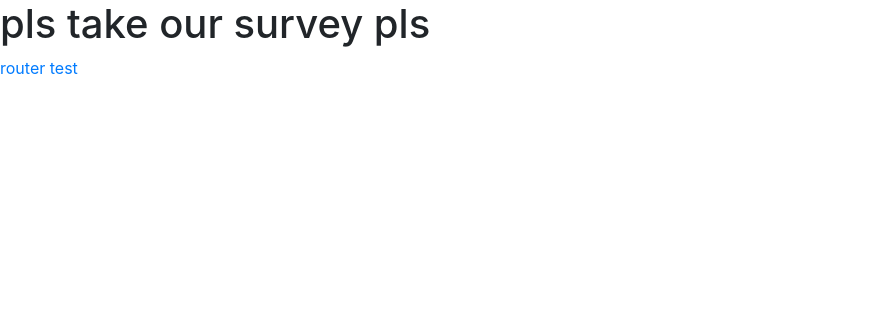
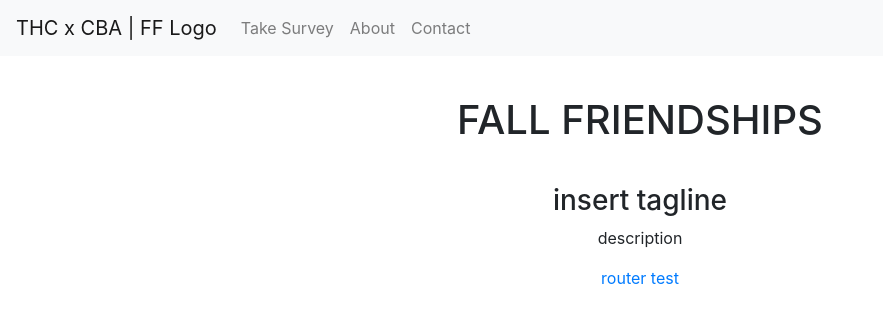
Before and after one commit to jamalh110/Fall-Friendships, a React app in the folder frontend/: page / in a window 1280 px wide. Shown: the top 322 px of the page, without its empty margins (0-883 px from the left). Built offline with nearby package versions, Linux system fonts and the light colour scheme.

Commit message:
nonsense edits to homepage

```diff
--- a/frontend/src/App.css
+++ b/frontend/src/App.css
@@ -1,33 +1,3 @@
 .App {
   text-align: center;
 }
-
-.App-logo {
-  animation: App-logo-spin infinite 20s linear;
-  height: 40vmin;
-  pointer-events: none;
-}
-
-.App-header {
-  background-color: #282c34;
-  min-height: 100vh;
-  display: flex;
-  flex-direction: column;
-  align-items: center;
-  justify-content: center;
-  font-size: calc(10px + 2vmin);
-  color: white;
-}
-
-.App-link {
-  color: #61dafb;
-}
-
-@keyframes App-logo-spin {
-  from {
-    transform: rotate(0deg);
-  }
-  to {
-    transform: rotate(360deg);
-  }
-}
--- a/frontend/src/App.js
+++ b/frontend/src/App.js
@@ -1,26 +1,8 @@
-import React from 'react';
-import logo from './logo.svg';
-import './App.css';
+import React from "react";
+import "./App.css";
 
 function App() {
-  return (
-    <div className="App">
-      <header className="App-header">
-        <img src={logo} className="App-logo" alt="logo" />
-        <p>
-          Edit <code>src/App.js</code> and save to reload.
-        </p>
-        <a
-          className="App-link"
-          href="https://reactjs.org"
-          target="_blank"
-          rel="noopener noreferrer"
-        >
-          Learn React
-        </a>
-      </header>
-    </div>
-  );
+  return <div className="App" />;
 }
 
 export default App;
--- a/frontend/src/Contact.js
+++ b/frontend/src/Contact.js
@@ -1,6 +1,5 @@
-import React from 'react';
-import logo from './logo.svg';
-import './App.css';
+import React from "react";
+import "./App.css";
 
 class Contact extends React.Component {
   render() {
--- a/frontend/src/HomePage.js
+++ b/frontend/src/HomePage.js
@@ -1,12 +1,27 @@
 import React from "react";
-import logo from "./logo.svg";
 import "./App.css";
+import Navbar from "react-bootstrap/Navbar";
+import Nav from "react-bootstrap/Nav";
+import classes from "./HomePage.module.css";
 
 class HomePage extends React.Component {
   render() {
     return (
-      <div>
-        <h1>pls take our survey pls</h1>
+      <div className={classes.mainHome}>
+        <Navbar bg="light" expand="lg">
+          <Navbar.Brand href="#home">THC x CBA | FF Logo</Navbar.Brand>
+          <Navbar.Toggle aria-controls="basic-navbar-nav" />
+          <Navbar.Collapse id="basic-navbar-nav">
+            <Nav className="mr-auto">
+              <Nav.Link href="#home">Take Survey</Nav.Link>
+              <Nav.Link href="#link">About</Nav.Link>
+              <Nav.Link href="#link">Contact</Nav.Link>
+            </Nav>
+          </Navbar.Collapse>
+        </Navbar>
+        <h1>FALL FRIENDSHIPS</h1>
+        <h3>insert tagline</h3>
+        <p>description</p>
         <a href="/contact">router test</a>
       </div>
     );
--- /dev/null
+++ b/frontend/src/HomePage.module.css
@@ -0,0 +1,7 @@
+.mainHome {
+  text-align: center;
+}
+
+.mainHome h1 {
+  margin: 40px 0px;
+}
```
Also changed, not shown: frontend/src/logo.svg (deleted). Lines whose indentation alone changed are shown as unchanged.
